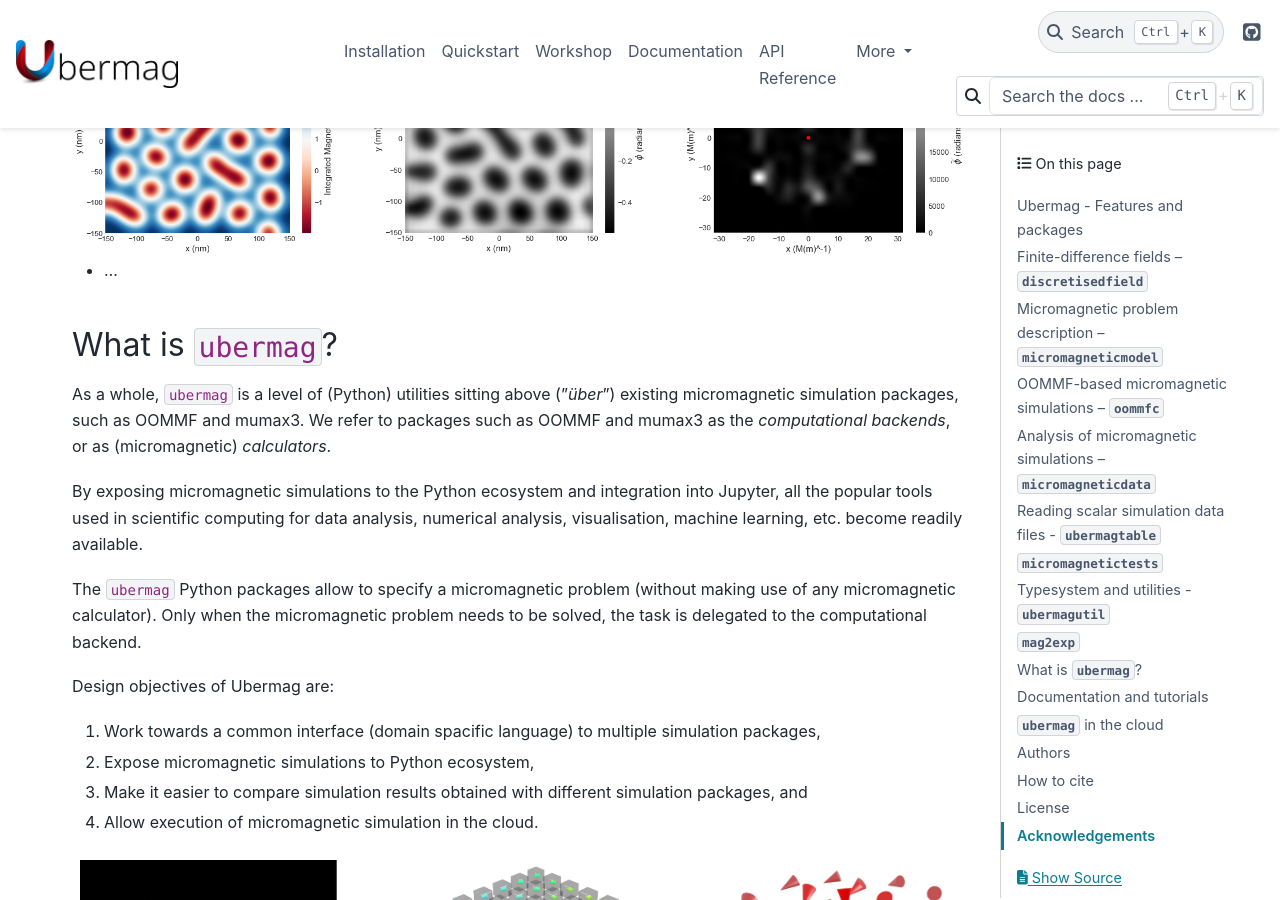
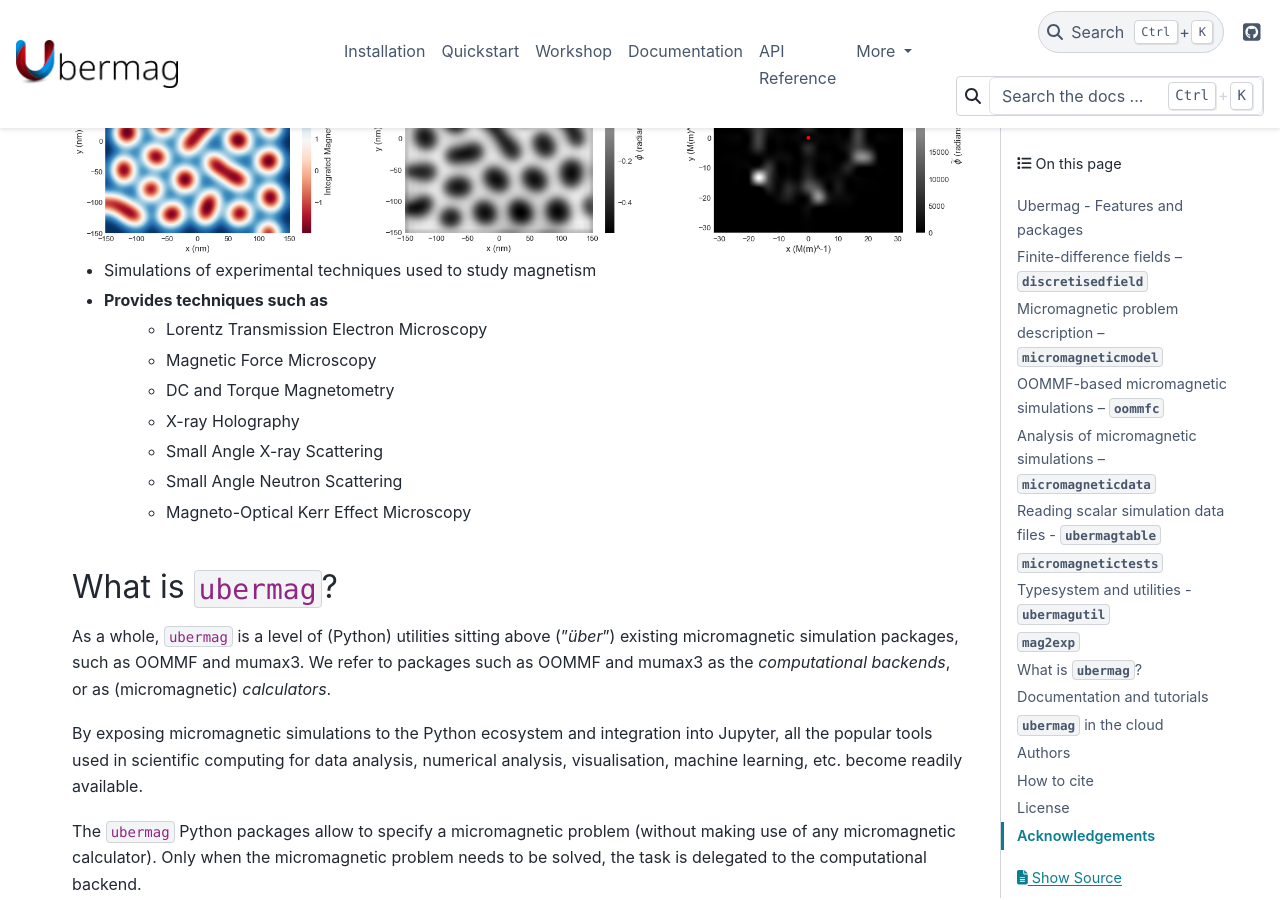
Before and after one commit to ubermag/ubermag.github.io, a Sphinx documentation site: the page built from source/index.rst, in a window 1280 px wide and 900 px high, scrolled down 2815 px. Built offline with Sphinx 7.4.7 and the PyData theme 0.15.4, drawn with Linux system fonts in a browser that asks for light colours; pages that are not in the unit, such as notebooks, are missing from menus.

Commit message:
Update mag2exp

```diff
--- a/source/index.rst
+++ b/source/index.rst
@@ -51,6 +51,7 @@
    ---------------------------------------------------
    .. image:: _static/exsim-examples.svg
 
+
 Reading scalar simulation data files - ``ubermagtable``
 -------------------------------------------------------
 
@@ -77,7 +78,15 @@
 
 .. image:: _static/mag2exp-examples.svg
 
-- ...
+- Simulations of experimental techniques used to study magnetism
+- Provides techniques such as
+   - Lorentz Transmission Electron Microscopy
+   - Magnetic Force Microscopy
+   - DC and Torque Magnetometry
+   - X-ray Holography
+   - Small Angle X-ray Scattering
+   - Small Angle Neutron Scattering
+   - Magneto-Optical Kerr Effect Microscopy
 
 What is ``ubermag``?
 --------------------
```
